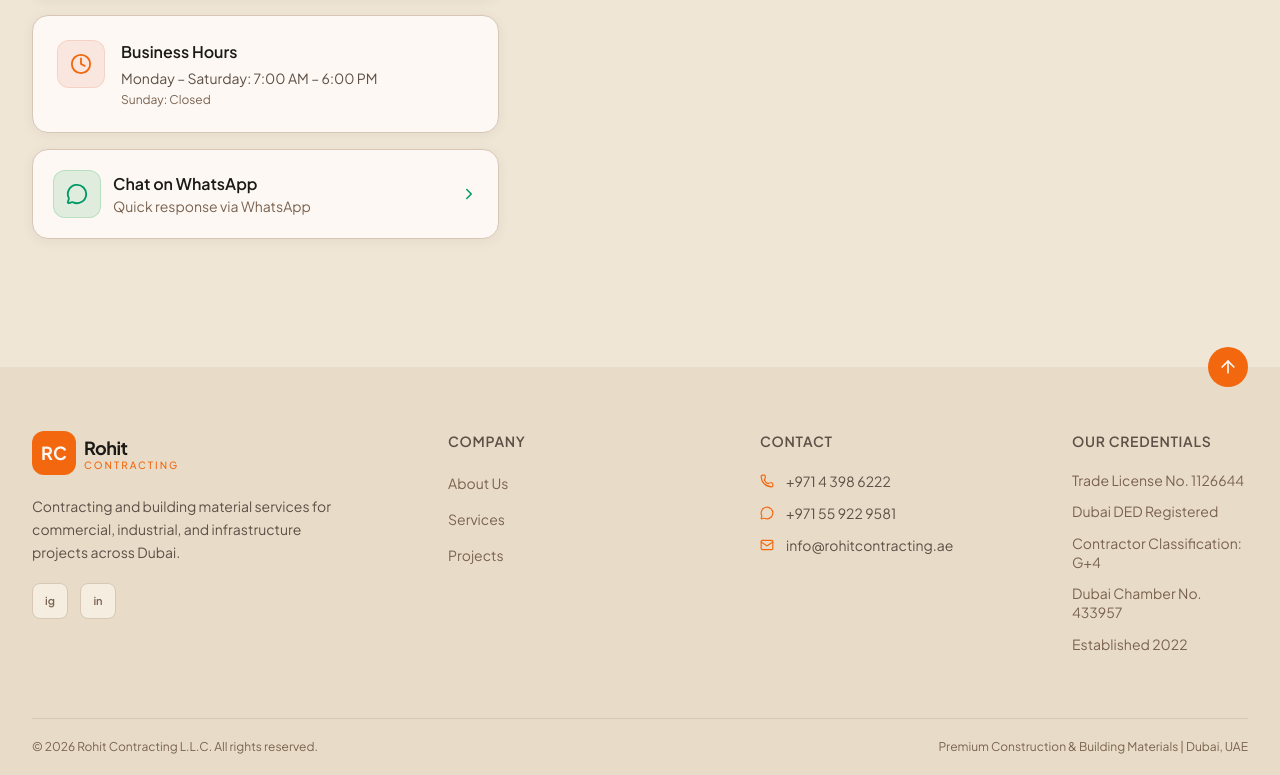
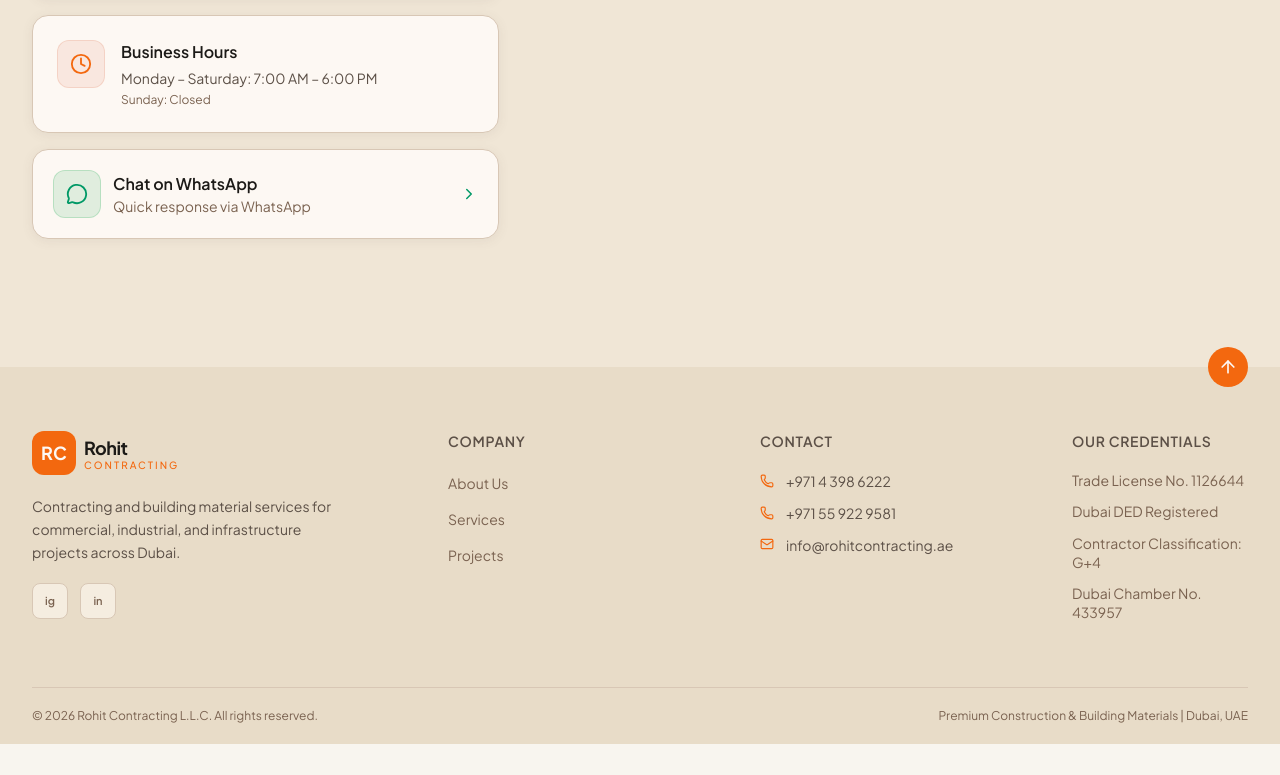
Before and after one commit to Dashetty/RohitContractingLLC, a Next.js app: page / in a window 1280 px wide. Shown: the part 9652-10427 px from the top of the page. After the commit the page ends 10396 px from the top, so only its background shows below. Built offline with nearby package versions, Linux system fonts and the light colour scheme.

Commit message:
Improv : Mobile UI fixes

```diff
--- a/src/components/Footer.tsx
+++ b/src/components/Footer.tsx
@@ -1,7 +1,7 @@
 "use client";
 
 import { motion } from "framer-motion";
-import { ArrowUp, Phone, Mail, MessageCircle } from "lucide-react";
+import { ArrowUp, Phone, Mail } from "lucide-react";
 
 export default function Footer() {
   const scrollToTop = () => {
@@ -20,12 +20,12 @@ export default function Footer() {
         className="relative z-10 max-w-7xl mx-auto px-4 sm:px-6 lg:px-8"
       >
         {/* ── 4-column grid ── */}
-        <div className="py-16 grid grid-cols-1 md:grid-cols-2 lg:grid-cols-12 gap-10 lg:gap-8">
+        <div className="py-16 grid grid-cols-5 md:grid-cols-5 lg:grid-cols-12 gap-3 md:gap-6 lg:gap-8">
           {/* ═══════════════════════════════════════════════════
               COL 1 — Brand (wider)
               Logo, description, social icons
               ═══════════════════════════════════════════════════ */}
-          <div className="lg:col-span-4 space-y-5">
+          <div className="col-span-5 lg:col-span-4 space-y-5">
             {/* Logo */}
             <a href="#home" className="flex items-center gap-2">
               <div
@@ -113,7 +113,7 @@ export default function Footer() {
           {/* ═══════════════════════════════════════════════════
               COL 2 — Company Links
               ═══════════════════════════════════════════════════ */}
-          <div className="lg:col-span-3">              <h4
+          <div className="col-span-2 lg:col-span-3">              <h4
               className="font-semibold text-sm mb-5 uppercase tracking-wider"
               style={{ color: "var(--text-body)" }}
             >
@@ -147,7 +147,7 @@ export default function Footer() {
           {/* ═══════════════════════════════════════════════════
               COL 3 — Contact Details
               ═══════════════════════════════════════════════════ */}
-          <div className="lg:col-span-3 space-y-3">
+          <div className="col-span-3 lg:col-span-3 space-y-3">
             <h4
               className="font-semibold text-sm mb-5 uppercase tracking-wider"
               style={{ color: "var(--text-body)" }}
@@ -165,7 +165,7 @@ export default function Footer() {
               +971 4 398 6222
             </a>
 
-            {/* WhatsApp */}
+            {/* Phone 2 (WhatsApp) */}
             <a
               href="https://wa.me/971559229581?text=Hello%2C%20I%27m%20interested%20in%20Rohit%20Contracting%27s%20services."
               target="_blank"
@@ -173,48 +173,47 @@ export default function Footer() {
               className="flex items-center gap-3 text-sm transition-colors hover:opacity-80"
               style={{ color: "var(--text-body)" }}
             >
-              <MessageCircle size="14" style={{ color: "var(--color-accent)" }} className="shrink-0" />
+              <Phone size="14" style={{ color: "var(--color-accent)" }} className="shrink-0" />
               +971 55 922 9581
             </a>
 
             {/* Email */}
             <a
               href="mailto:info@rohitcontracting.ae"
-              className="flex items-center gap-3 text-sm transition-colors hover:opacity-80"
+              className="flex items-start gap-3 text-sm transition-colors hover:opacity-80"
               style={{ color: "var(--text-body)" }}
             >
-              <Mail size="14" style={{ color: "var(--color-accent)" }} className="shrink-0" />
-              info@rohitcontracting.ae
+              <Mail size="14" style={{ color: "var(--color-accent)" }} className="shrink-0 mt-0.5" />
+              <span className="break-words">info@rohitcontracting.ae</span>
             </a>
           </div>
 
           {/* ═══════════════════════════════════════════════════
               COL 4 — Trust / Credentials
               ═══════════════════════════════════════════════════ */}
-          <div className="lg:col-span-2">
+          <div className="col-span-5 lg:col-span-2">
             <h4
               className="font-semibold text-sm mb-5 uppercase tracking-wider"
               style={{ color: "var(--text-body)" }}
             >
               Our Credentials
             </h4>
-            <ul className="space-y-3">
+            <div className="grid grid-cols-2 lg:grid-cols-1 gap-3">
               {[
                 "Trade License No. 1126644",
                 "Dubai DED Registered",
                 "Contractor Classification: G+4",
                 "Dubai Chamber No. 433957",
-                "Established 2022",
               ].map((item) => (
-                <li
+                <div
                   key={item}
                   className="text-sm leading-snug"
                   style={{ color: "var(--text-muted)" }}
                 >
                   {item}
-                </li>
+                </div>
               ))}
-            </ul>
+            </div>
           </div>
         </div>
 
--- a/src/components/ProjectsSection.tsx
+++ b/src/components/ProjectsSection.tsx
@@ -718,7 +718,7 @@ export default function ProjectsSection() {
               <button
                 key={tab.id}
                 onClick={() => setViewMode(tab.id)}
-                className="relative px-6 py-2.5 text-sm font-semibold rounded-xl transition-colors duration-300"
+                className="relative px-4 sm:px-6 py-2.5 text-sm font-semibold rounded-xl transition-colors duration-300"
                 style={viewMode !== tab.id ? { color: colors.textMuted } : undefined}
               >
                 {viewMode === tab.id && (
--- a/src/components/WhatsAppButton.tsx
+++ b/src/components/WhatsAppButton.tsx
@@ -50,7 +50,7 @@ export default function WhatsAppButton() {
               </a>
               <button
                 onClick={() => setIsOpen(false)}
-                className="w-full mt-2 py-1.5 text-xs text-foreground/30 hover:text-foreground/50 transition-colors"
+                className="w-full mt-2 py-1.5 text-xs text-foreground/80 hover:text-foreground transition-colors font-medium"
               >
                 Dismiss
               </button>
```
